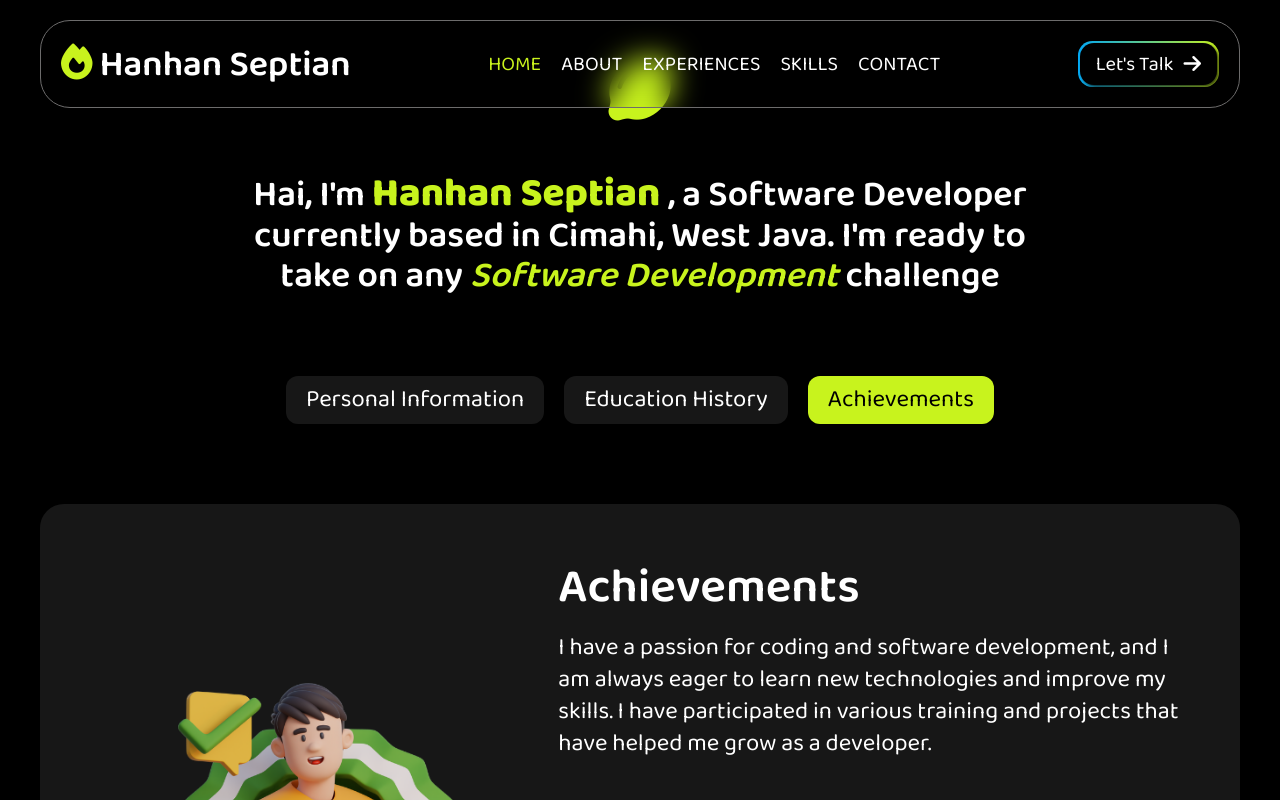
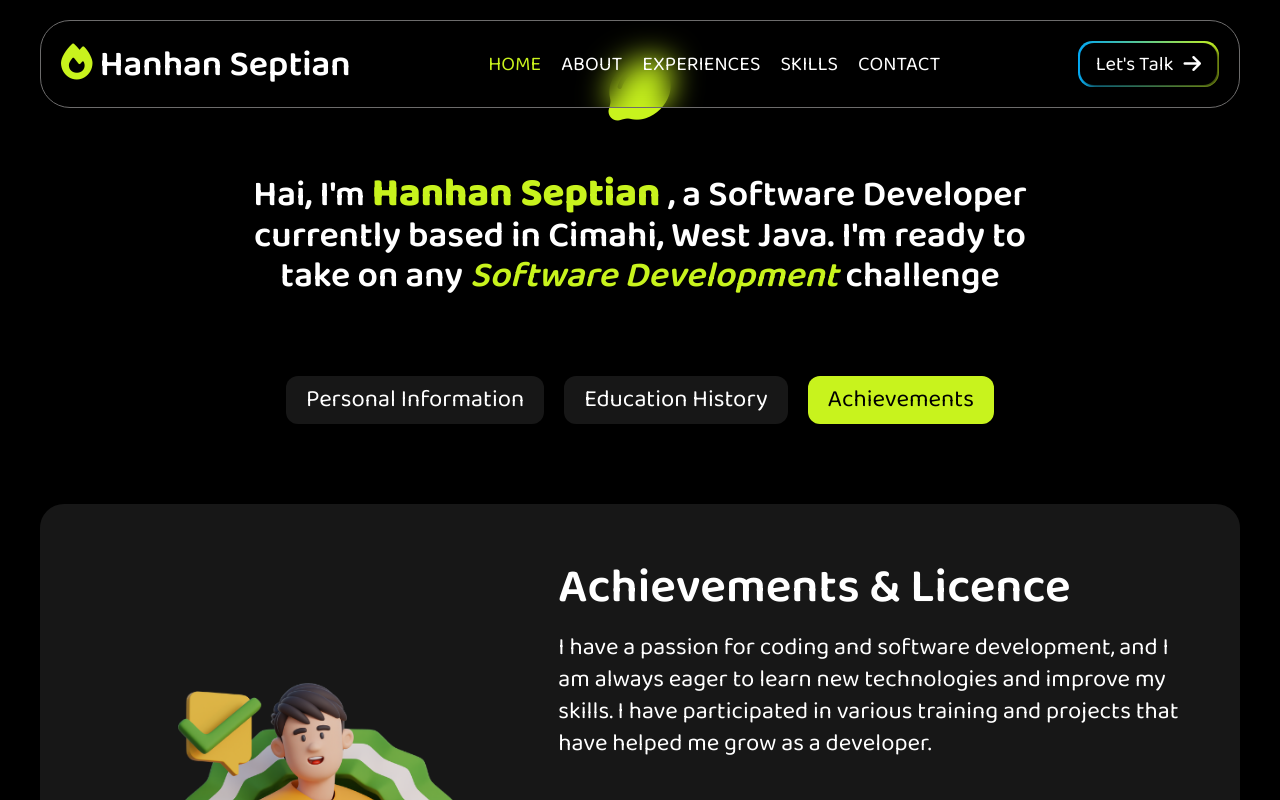
Before and after one commit to hanhanseptian/frontend-portfolio, a Vue app: page / in a window 1280 px wide. Both pictures are taken after a click on the button "Achievements". Shown: the part 1002-1802 px from the top of the page. Built offline with nearby package versions, Linux system fonts and the light colour scheme; grey boxes are pictures that could not be loaded.

Commit message:
fix: favicon & achievement

```diff
--- a/index.html
+++ b/index.html
@@ -2,7 +2,7 @@
 <html lang="">
   <head>
     <meta charset="UTF-8" />
-    <link rel="icon" href="/favicon.ico" />
+    <link rel="icon" href="/logo-fire.png" />
     <link
       rel="stylesheet"
       href="https://cdnjs.cloudflare.com/ajax/libs/font-awesome/6.5.0/css/all.min.css"
--- a/src/components/hero/SkillHero.vue
+++ b/src/components/hero/SkillHero.vue
@@ -111,7 +111,7 @@ useIntersectionObserver(tech_el, ([{ isIntersecting }]) => {
               </div>
             </div>
             <div class="flex gap-4 ml-4">
-              <div v-for="item in tech_stack">
+              <div v-for="item in tech_stack" class="animate-pulse">
                 <div class="p-5 sm:p-10 bg-neutral-950 rounded-2xl">
                   <div
                     class="text-center flex flex-col items-center justify-center"
--- a/src/components/hero/about/Achievements.vue
+++ b/src/components/hero/about/Achievements.vue
@@ -12,7 +12,9 @@ import { achievements } from "@/modules/data";
       />
     </div>
     <div class="col-span-12 sm:col-span-7">
-      <div class="text-xl sm:text-5xl font-semibold">Achievements</div>
+      <div class="text-xl sm:text-5xl font-semibold">
+        Achievements & Licence
+      </div>
       <div class="mt-2 sm:mt-5 text-sm sm:text-2xl">
         I have a passion for coding and software development, and I am always
         eager to learn new technologies and improve my skills. I have
```
Also changed, not shown: public/logo-fire.png (added).
